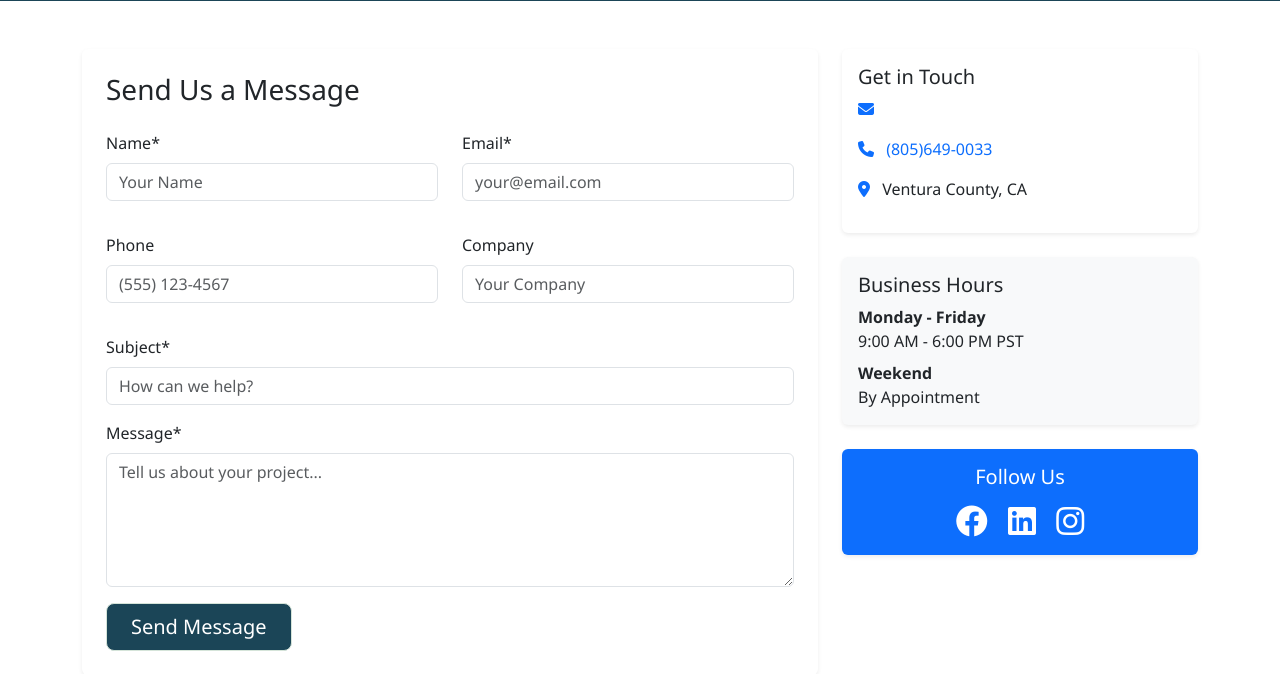
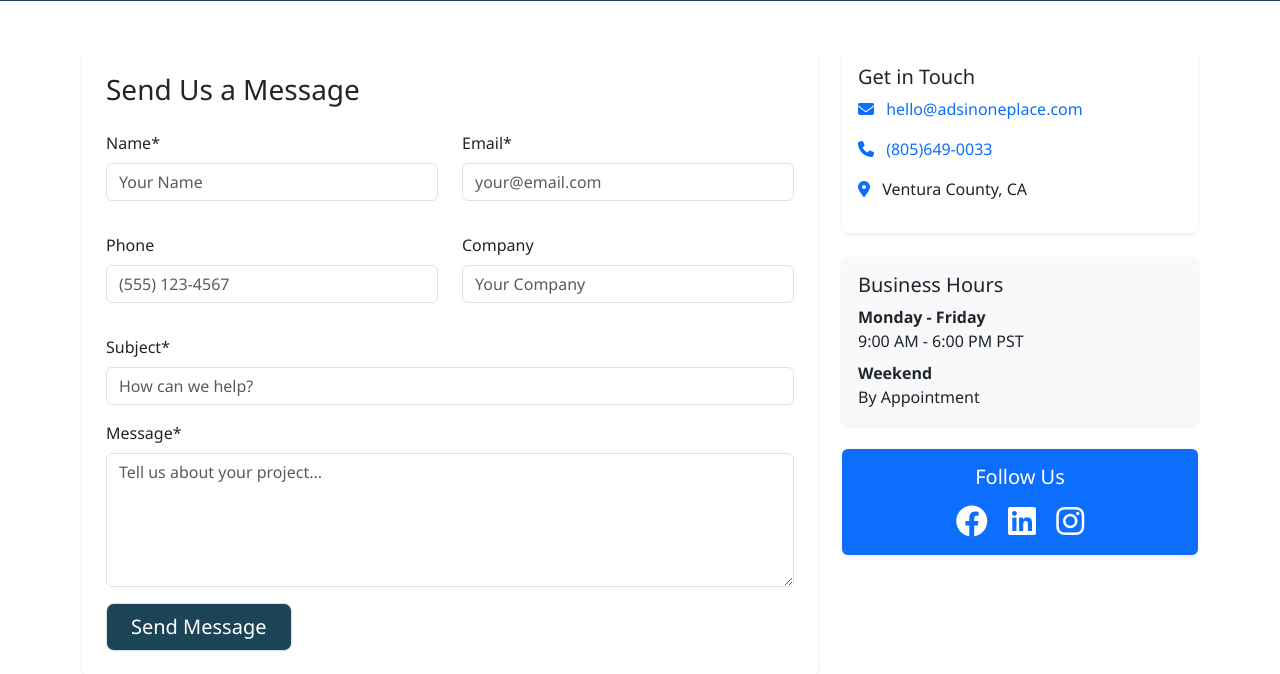
Before and after one commit to Coolbreezeondeez/adsinoneplace-website, a Django app: page /contact/ in a window 1280 px wide. Shown: the part 278-952 px from the top of the page. Run offline with Django 4.2, Linux system fonts and the light colour scheme; some libraries are stand-ins or nearby versions.

Commit message:
Update contact page layout and content

```diff
--- a/templates/contact/contact.html
+++ b/templates/contact/contact.html
@@ -36,6 +36,7 @@
                         <ul class="list-unstyled">
                             <li class="mb-3">
                                 <i class="fas fa-envelope text-primary me-2"></i>
+                                <a href="mailto:info@adsinoneplace.com" class="text-decoration-none">hello@adsinoneplace.com</a>
                             </li>
                             <li class="mb-3">
                                 <i class="fas fa-phone text-primary me-2"></i>
```
